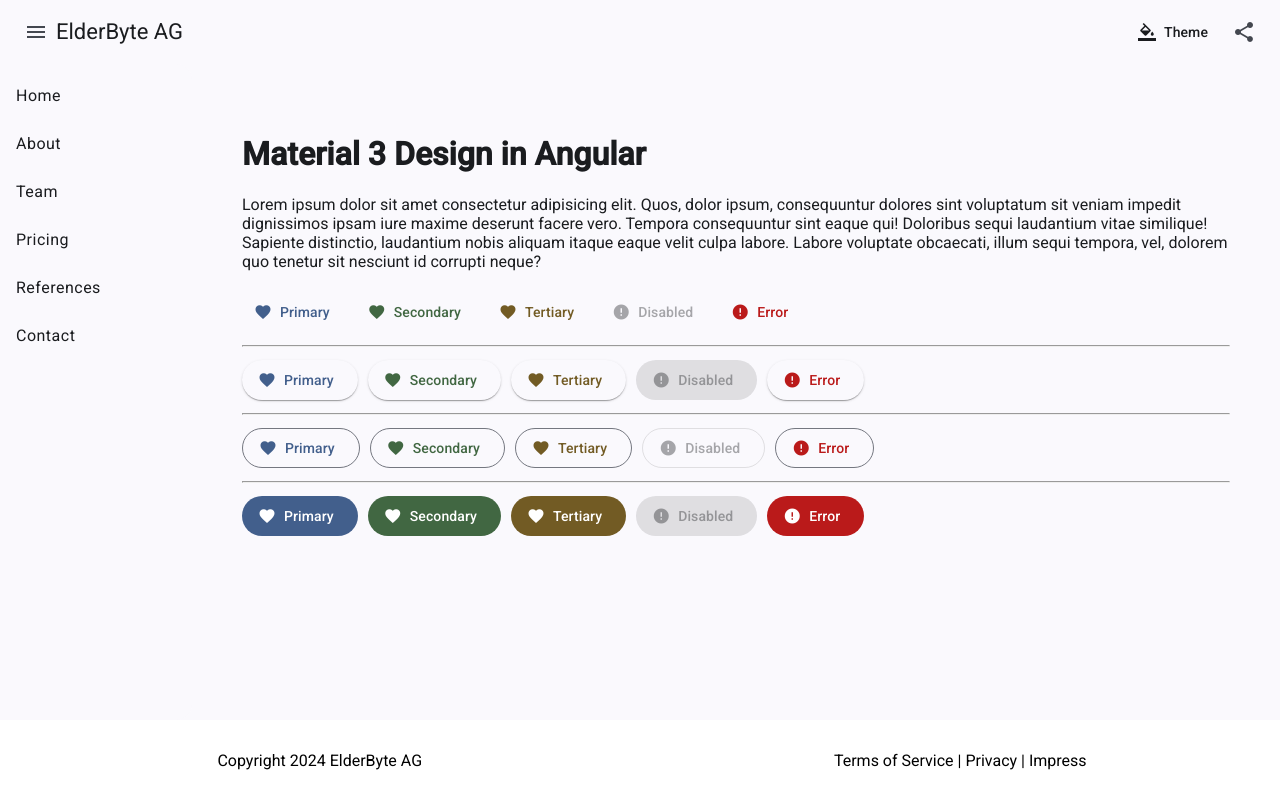
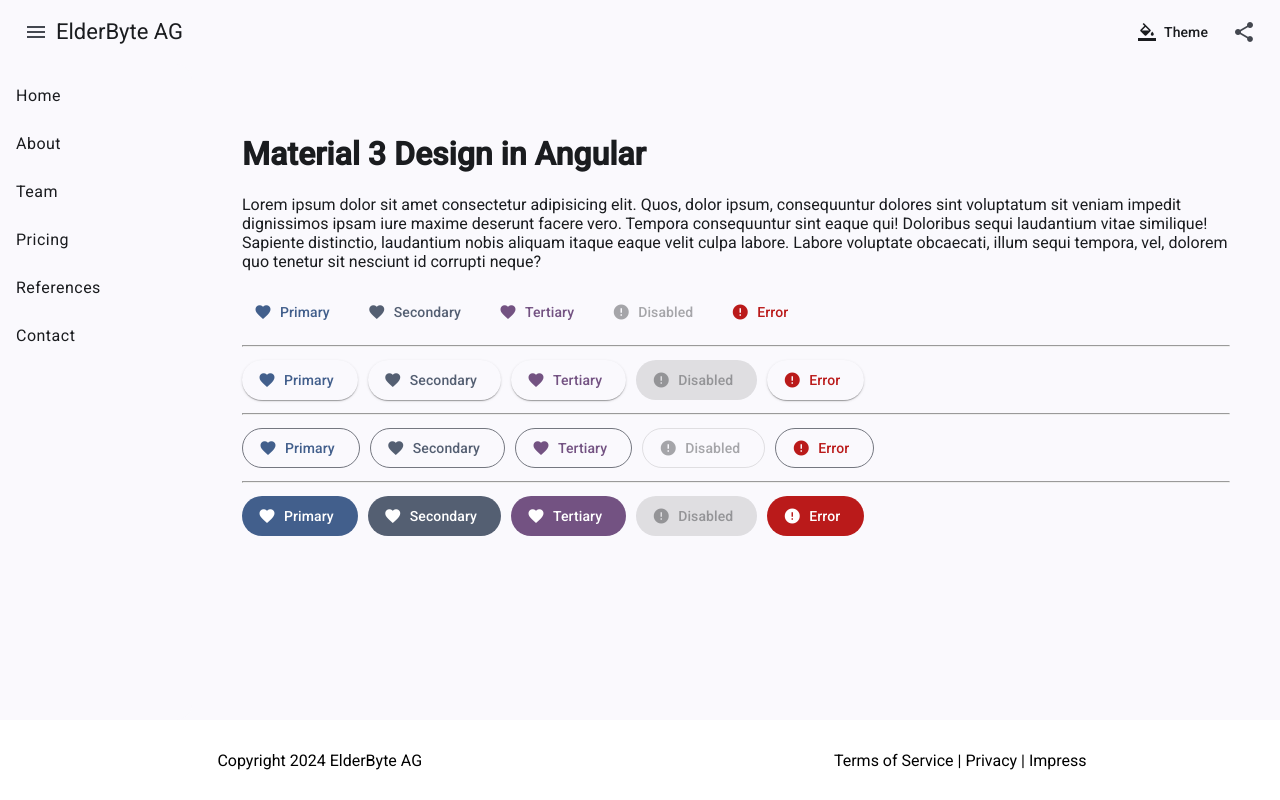
Before and after one commit to joelmueller-2003/ngx-m3-demo-elderbyte, an Angular app: page / in a window 1280 px wide. Built offline with nearby package versions, Linux system fonts and the light colour scheme.

Commit message:
Update m3-theme.scss

```diff
--- a/m3-theme.scss
+++ b/m3-theme.scss
@@ -4,7 +4,7 @@
 @use 'sass:map';
 @use '@angular/material' as mat;
 
-// Note: Color palettes are generated from primary: #002852, secondary: 557C55, tertiary: #BB9F61
+// Note: Color palettes are generated from primary: #002852
 $_palettes: (
   primary: (
     0: #000000,
@@ -26,37 +26,37 @@ $_palettes: (
   ),
   secondary: (
     0: #000000,
-    10: #002106,
-    20: #123818,
-    25: #1e4322,
-    30: #2a4f2c,
-    35: #355b37,
-    40: #416742,
-    50: #598059,
-    60: #729b71,
-    70: #8cb68a,
-    80: #a7d1a4,
-    90: #c2eebf,
-    95: #d0fccc,
-    98: #ebffe6,
-    99: #f6fff1,
+    10: #111c2c,
+    20: #263142,
+    25: #313c4e,
+    30: #3d4759,
+    35: #485366,
+    40: #545f72,
+    50: #6d778c,
+    60: #8691a6,
+    70: #a1acc1,
+    80: #bcc7dd,
+    90: #d8e3fa,
+    95: #ebf1ff,
+    98: #f9f9ff,
+    99: #fdfbff,
     100: #ffffff,
   ),
   tertiary: (
     0: #000000,
-    10: #251a00,
-    20: #3f2e00,
-    25: #4c3903,
-    30: #58440e,
-    35: #654f19,
-    40: #725b24,
-    50: #8d743a,
-    60: #a88d51,
-    70: #c4a869,
-    80: #e1c381,
-    90: #ffdf9b,
-    95: #ffefd3,
-    98: #fff8f2,
+    10: #2b0d3a,
+    20: #422451,
+    25: #4e2f5d,
+    30: #5a3a69,
+    35: #664675,
+    40: #735282,
+    50: #8d6a9c,
+    60: #a883b8,
+    70: #c49dd3,
+    80: #e1b8f0,
+    90: #f6d9ff,
+    95: #fdebff,
+    98: #fff7fc,
     99: #fffbff,
     100: #ffffff,
   ),
```
